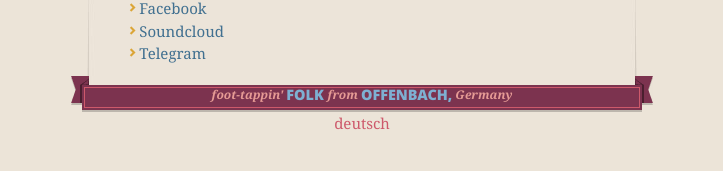
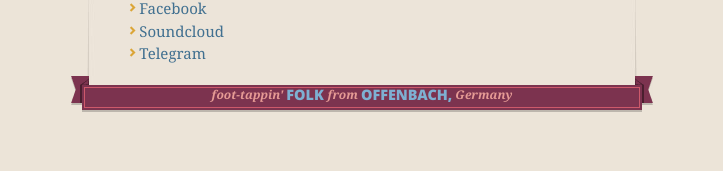
Before and after one commit to BrianInGermany/briankennethmusic, a Jekyll site: the page built from deutsch.md, in a window 1280 px wide. Shown: the part 1056-1227 px from the top of the page, without its empty margins (278-1001 px from the left). Built offline with Jekyll 4.4.1, drawn with Linux system fonts in a browser that asks for light colours; our own code applies the rules of GitHub Pages for plain Markdown files.

Commit message:
added if clause

```diff
--- a/_layouts/default.html
+++ b/_layouts/default.html
@@ -72,7 +72,13 @@
         </span>
         <!-- <p>Generated with <a href="https://pages.github.com">GitHub Pages</a> using Merlot</p>
         <span class="octocat"></span> -->
+        {% if page.url == "/" %}
         <a href="/deutsch">deutsch</a>
+          {% endif %}
+          {% if page.url == "/deutsch" %}
+        <a href="/">English</a>
+          {% endif %}
+
       </footer>
 
     </div>
```
Also changed, not shown: README.md (+1 -1 lines).
